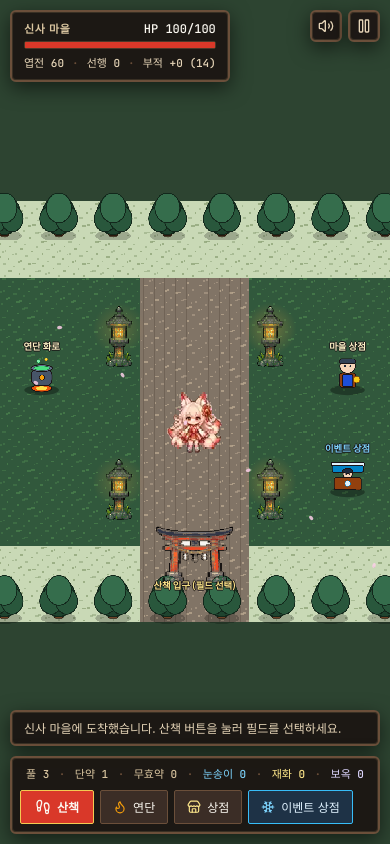
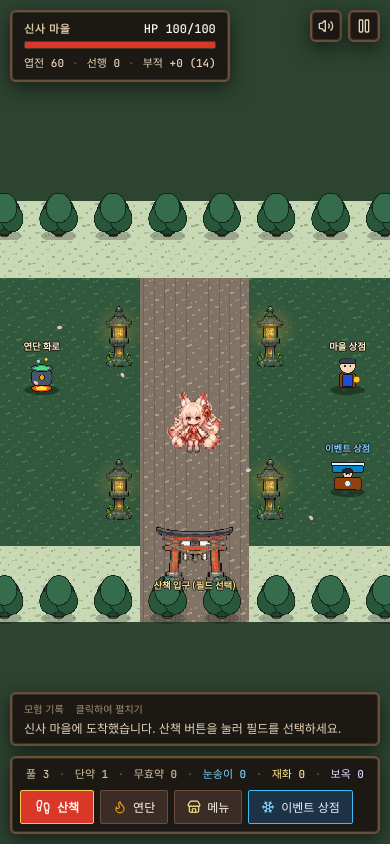
Before and after one commit to Ninetaild/idle, a React (Vite) app: page / in a window 390 px wide. Both pictures are taken after a click on the button "산책 시작하기". Built offline with nearby package versions, Linux system fonts and the light colour scheme; a web font is replaced by a local one.

Commit message:
Rename village merchant menu and add responsive expandable field logs

```diff
--- a/src/components/GameHud.tsx
+++ b/src/components/GameHud.tsx
@@ -53,6 +53,7 @@ export const GameHud: React.FC<GameHudProps> = ({
   onOpenStation,
 }) => {
   const [ghostHp, setGhostHp] = useState(stats.hp);
+  const [logsExpanded, setLogsExpanded] = useState(false);
 
   useEffect(() => {
     if (stats.hp >= ghostHp) {
@@ -170,12 +171,21 @@ export const GameHud: React.FC<GameHudProps> = ({
               우선 목표: {currentTargetLabel}
             </div>
           )}
-          <div
+          <button
+            type="button"
             aria-live="polite"
-            className="shrine-panel rounded-md px-3 py-2 flex flex-col gap-0.5 text-xs"
+            aria-expanded={logsExpanded}
+            aria-label={logsExpanded ? '전투 로그 접기' : '전투 로그 펼치기'}
+            onClick={() => setLogsExpanded((expanded) => !expanded)}
+            className="pointer-events-auto shrine-panel rounded-md px-3 py-2 flex flex-col gap-1 text-xs text-left cursor-pointer w-full max-h-[4.8rem] md:max-h-[13rem] overflow-hidden"
           >
-            {logs.slice(0, 3).map((entry) => (
-              <div
+            <span className="flex items-center justify-between gap-3 text-[10px] text-[#a89172] whitespace-nowrap">
+              <span>모험 기록</span>
+              <span>{logsExpanded ? '클릭하여 접기' : '클릭하여 펼치기'}</span>
+            </span>
+            <span className="flex flex-col gap-0.5">
+              {logs.slice(0, logsExpanded ? 10 : 3).map((entry) => (
+                <span
                   key={entry.id}
                   className={
                     entry.tone === 'positive'
@@ -188,9 +198,10 @@ export const GameHud: React.FC<GameHudProps> = ({
                   }
                 >
                   {entry.text}
-              </div>
+                </span>
               ))}
-          </div>
+            </span>
+          </button>
         </div>
 
         {/* Bottom-Right Unified Perimeter Action Dock */}
@@ -249,7 +260,7 @@ export const GameHud: React.FC<GameHudProps> = ({
                   className="shrine-button px-3 py-2 text-xs font-medium bg-[#3b2d26] hover:bg-[#4e3b31] text-[#fbf8f1] border border-[#6b4f3a] rounded-xs flex items-center gap-1.5 whitespace-nowrap shrink-0 cursor-pointer"
                 >
                   <Store className="w-3.5 h-3.5 text-[#fde68a]" aria-hidden="true" />
-                  <span>상점</span>
+                  <span>메뉴</span>
                 </button>
 
                 <button
```
Lines whose indentation alone changed are shown as unchanged.
